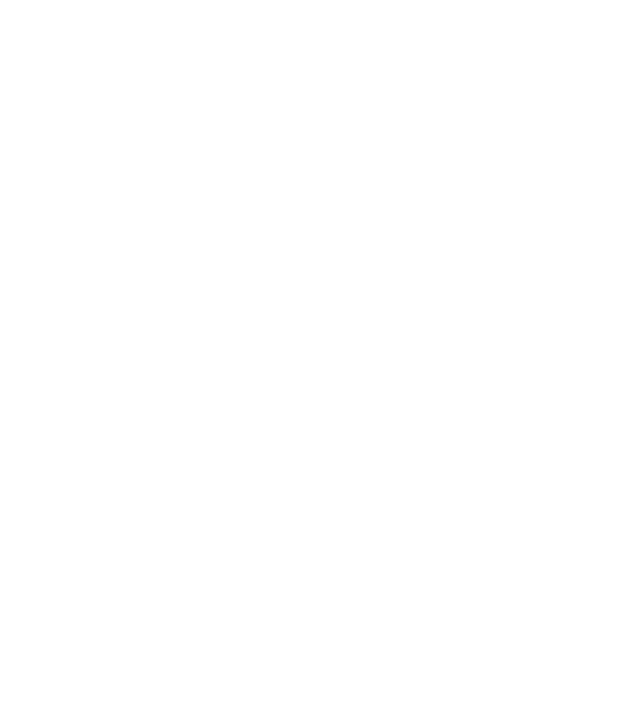
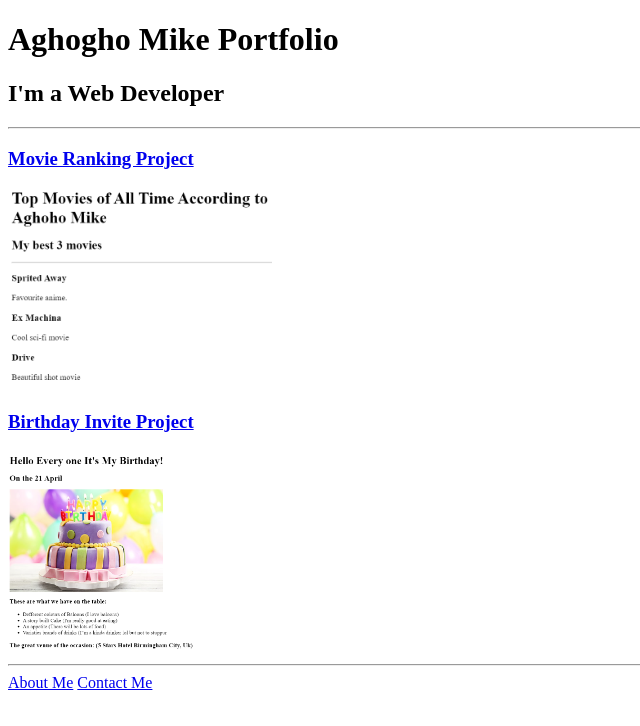
Before and after one commit to Aghoghomk/html-portfolio1, a plain HTML site: page index.html in a window 1280 px wide. Shown: the whole page, without its empty margins (0-640 px from the left). Drawn offline with Linux system fonts and the light colour scheme.

Commit message:
Add files via upload

```diff
--- a/index.html
+++ b/index.html
@@ -13,3 +13,26 @@ HINT for TODO 6: You can use the height attribute set to 200 to make the image s
 https://developer.mozilla.org/en-US/docs/Web/HTML/Element/img#attr-height -->
 
 <!-- TODO 7: Add the Contact Me and About Me page links -->
+
+<!DOCTYPE html>
+<html lang="en">
+
+<head>
+  <meta charset="UTF-8">
+  <title>Aghogho Mike Portfolio</title>
+</head>
+
+<body>
+  <h1>Aghogho Mike Portfolio</h1>
+  <h2>I'm a Web Developer</h2>
+  <hr />
+  <h3><a href="./public/movie-ranking.html">Movie Ranking Project</a></h3>
+  <img src="./assets/images/movie-ranking.png" height="200" alt="movie ranking project preview"/>
+  <h3><a href="./public/birthday-invite.html">Birthday Invite Project</a></h3>
+  <img src="./assets/images/birthday-invite.png" height="200" alt="birthday invite project preview"/>
+  <hr />
+  <a href="./public/about.html">About Me</a>
+  <a href="./public/contact.html">Contact Me</a>
+</body>
+
+</html>
```
Also changed, not shown: public/movie-ranking.html (+1 -0 lines).
